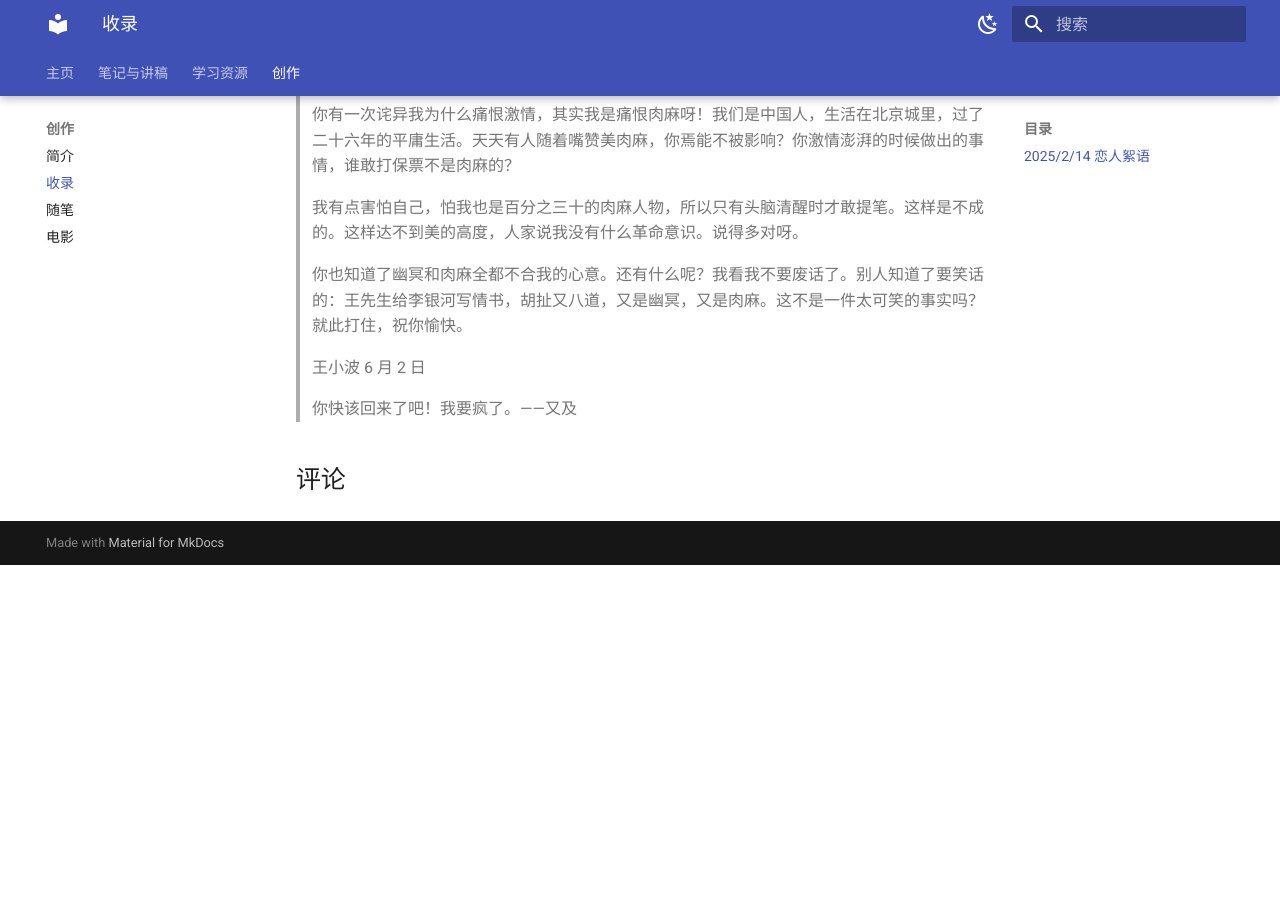
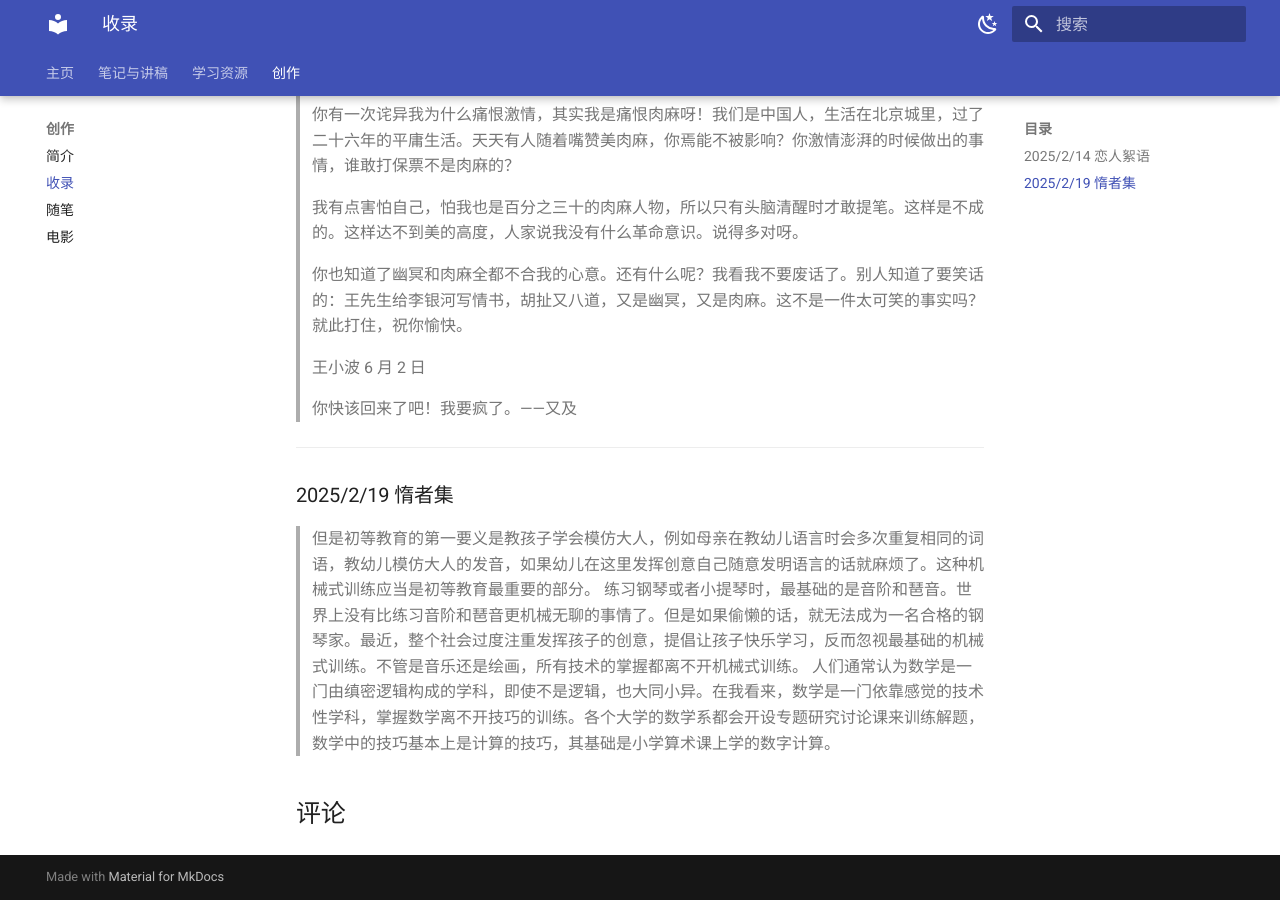
Before and after one commit to Hilbertear/Hilbertmath, an MkDocs documentation site: the page built from docs/write2.md, in a window 1280 px wide and 900 px high, scrolled down 1375 px. Built offline with MkDocs 1.6.1 and Material for MkDocs 9.7.7, drawn with Linux system fonts in a browser that asks for light colours; comment, search, counter and statistics services are not loaded; before the commit the page ends 1940 px from its top, so only the background shows below that.

Commit message:
笔记和书评

```diff
--- a/docs/write2.md
+++ b/docs/write2.md
@@ -50,3 +50,11 @@ _摘花的疯子_
 > 王小波 6 月 2 日
 
 > 你快该回来了吧！我要疯了。——又及
+
+---
+
+### 2025/2/19 惰者集
+
+> 但是初等教育的第一要义是教孩子学会模仿大人，例如母亲在教幼儿语言时会多次重复相同的词语，教幼儿模仿大人的发音，如果幼儿在这里发挥创意自己随意发明语言的话就麻烦了。这种机械式训练应当是初等教育最重要的部分。
+> 练习钢琴或者小提琴时，最基础的是音阶和琶音。世界上没有比练习音阶和琶音更机械无聊的事情了。但是如果偷懒的话，就无法成为一名合格的钢琴家。最近，整个社会过度注重发挥孩子的创意，提倡让孩子快乐学习，反而忽视最基础的机械式训练。不管是音乐还是绘画，所有技术的掌握都离不开机械式训练。
+> 人们通常认为数学是一门由缜密逻辑构成的学科，即使不是逻辑，也大同小异。在我看来，数学是一门依靠感觉的技术性学科，掌握数学离不开技巧的训练。各个大学的数学系都会开设专题研究讨论课来训练解题，数学中的技巧基本上是计算的技巧，其基础是小学算术课上学的数字计算。
```
Also changed, not shown: docs/movie.md (+2 -3 lines), docs/pde.md (+1 -0 lines), 1 other file.
